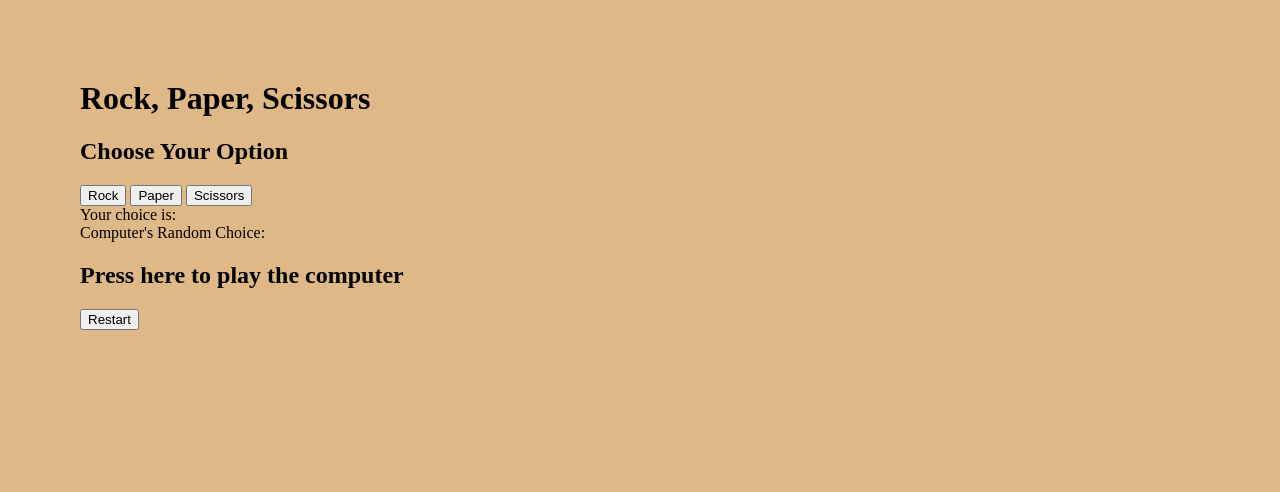
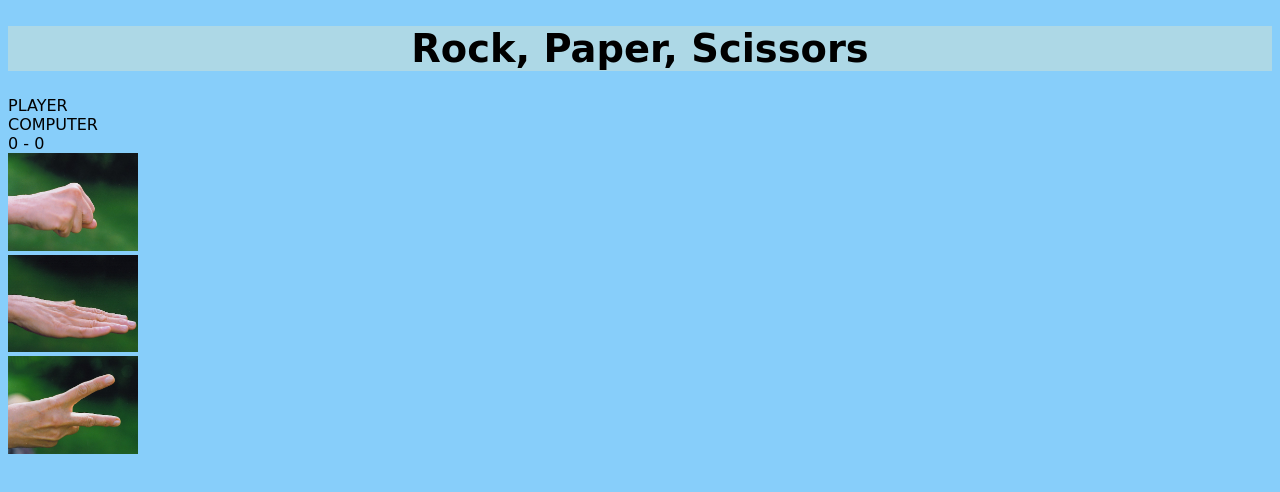
Before and after one commit to NikhilMath/Rock-Paper-Scissors, a plain HTML site: page index.html in a window 1280 px wide. Drawn offline with Linux system fonts and the light colour scheme; a web font is replaced by a local one.

Commit message:
restarted lmao

```diff
--- a/index.css
+++ b/index.css
@@ -1,4 +1,22 @@
+* {
+  font-family: 'Langar', cursive;
+}
+
+header {
+  background-color: lightblue;
+  text-align: center;
+  font-size: larger;
+  margin: 0px;
+  padding: 0px;
+}
+
 body {
-  background: burlywood;
-  margin: 5rem;
+  background-color: lightskyblue;
+
+
 }
+
+img {
+  width: 130px;
+  height: auto;
+}
--- a/index.html
+++ b/index.html
@@ -2,33 +2,38 @@
 <html lang="en">
 
 <head>
-  <link rel="stylesheet" href="index.css">
   <meta charset="UTF-8">
   <meta name="viewport" content="width=device-width, initial-scale=1.0">
-  <title>RPS</title>
+  <title>Document</title>
+  <link rel="stylesheet" href="index.css">
+  <link rel="preconnect" href="https://fonts.gstatic.com">
+  <link href="https://fonts.googleapis.com/css2?family=Langar&display=swap" rel="stylesheet">
 </head>
 
 <body>
+  <header>
+    <h1>Rock, Paper, Scissors</h1>
+  </header>
 
-  <h1>Rock, Paper, Scissors</h1>
-  <h2>Choose Your Option</h2>
-  <button class="bet" id="rock" onclick="choice('Rock')">Rock</button>
-  <button class="bet" id="paper" onclick="choice('Paper')">Paper</button>
-  <button class="bet" id="scissors" onclick="choice('Scissors')">Scissors</button>
-
-
-  <div>Your choice is:
-    <span id="userInput"></span>
-  </div>
-  <div>Computer's Random Choice:
-    <span id="computerInput"></span>
+  <div class="scores">
+    <div id="computer_score_label" class="team">PLAYER</div>
+    <div id="player_score_label" class="team">COMPUTER</div>
+    <span id="player_score">0</span> - <span id="computer_score">0</span>
   </div>
 
-  <h2>Press here to play the computer</h2>
-  <button id="shoot">Restart</button>
+<div class="options">
+    <div id="rock-pick" class="options">
+      <img src="images/rock.jpeg" alt="rock picture">
+    </div>
+    <div id="paper-pic" class="options">
+      <img src="images/paper.jpeg" alt="paper picture">
+    </div>
+    <div id="scissor-pic" class="options">
+      <img src="images/scissors.jpeg" alt="scissor picture">
+    </div>
+</div>
 
-
-  <script src="index.js"></script>
+<script src="index.js"></script>
 </body>
 
 </html>
--- a/index.js
+++ /dev/null
@@ -1,16 +0,0 @@
-let options = [
-	'Rock',
-	'Paper',
-	'Scissors'
-];
-
-let computerChoice = options[Math.floor(Math.random() * 3)];
-
-
-function choice(userChoice) {
-	document.getElementById('userInput').innerHTML = userChoice
-	document.getElementById('computerInput').innerHTML = computerChoice
-}
-
-
-if userChoice === computer
```
Also changed, not shown: images/paper.jpeg (added), images/rock.jpeg (added), images/scissors.jpeg (added).
